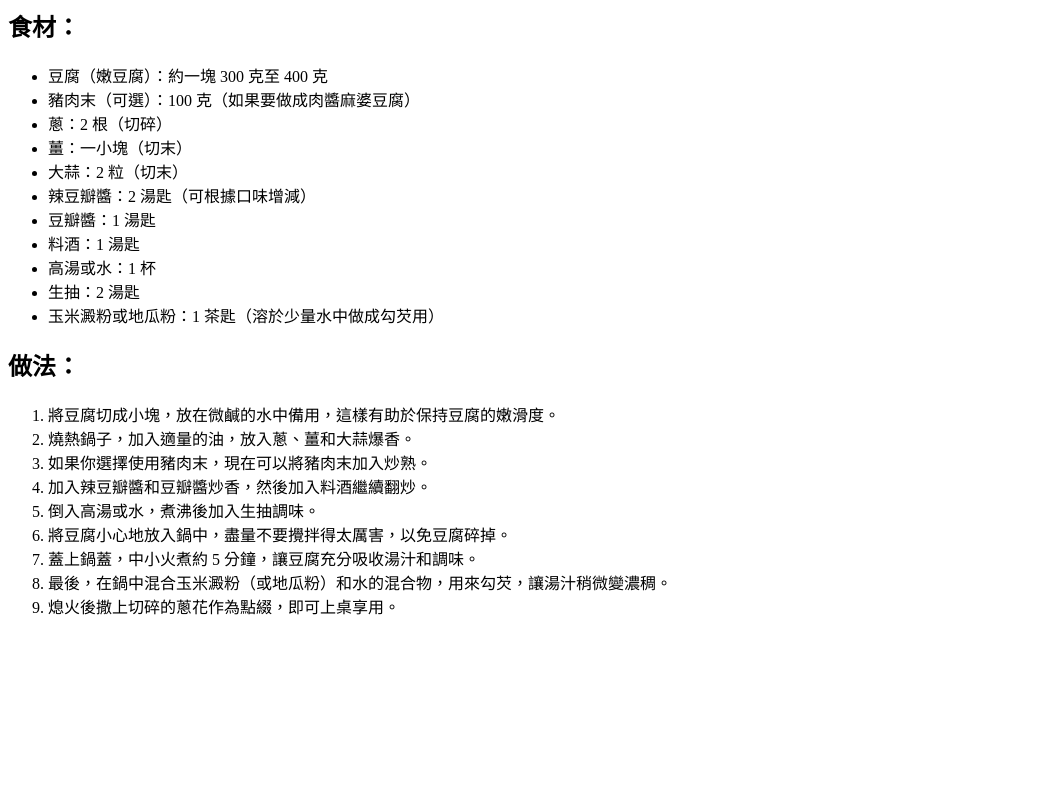
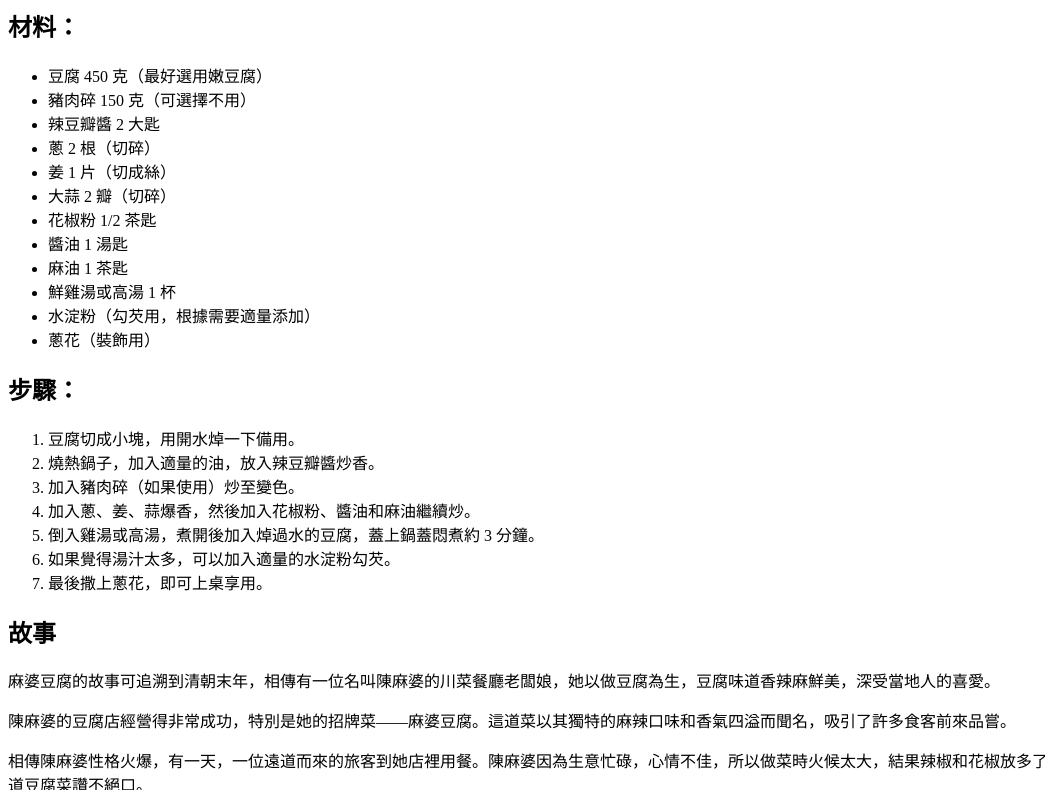
Before and after one commit to chinte8688/20231215-01, a plain HTML site: page 3rd.html in a window 1280 px wide. Shown: the part 81-871 px from the top of the page, without its empty margins (0-1045 px from the left). Before the commit the page ends 800 px from the top, so only its background shows below. Drawn offline with Linux system fonts and the light colour scheme.

Commit message:
Add files via upload

```diff
--- a/3rd.html
+++ b/3rd.html
@@ -1,37 +1,46 @@
 <!DOCTYPE html>
-<html lang="zh-Hant">
+<html>
 <head>
-  <meta charset="UTF-8">
   <title>麻婆豆腐食譜</title>
 </head>
 <body>
-  <h1>麻婆豆腐食譜</h1>
-  <h2>食材：</h2>
-  <ul>
-    <li>豆腐（嫩豆腐）：約一塊 300 克至 400 克</li>
-    <li>豬肉末（可選）：100 克（如果要做成肉醬麻婆豆腐）</li>
-    <li>蔥：2 根（切碎）</li>
-    <li>薑：一小塊（切末）</li>
-    <li>大蒜：2 粒（切末）</li>
-    <li>辣豆瓣醬：2 湯匙（可根據口味增減）</li>
-    <li>豆瓣醬：1 湯匙</li>
-    <li>料酒：1 湯匙</li>
-    <li>高湯或水：1 杯</li>
-    <li>生抽：2 湯匙</li>
-    <li>玉米澱粉或地瓜粉：1 茶匙（溶於少量水中做成勾芡用）</li>
-  </ul>
-  <h2>做法：</h2>
-  <ol>
-    <li>將豆腐切成小塊，放在微鹹的水中備用，這樣有助於保持豆腐的嫩滑度。</li>
-    <!-- 其餘步驟類似，這裡只顯示前幾步 -->
-    <li>燒熱鍋子，加入適量的油，放入蔥、薑和大蒜爆香。</li>
-    <li>如果你選擇使用豬肉末，現在可以將豬肉末加入炒熟。</li>
-    <li>加入辣豆瓣醬和豆瓣醬炒香，然後加入料酒繼續翻炒。</li>
-    <li>倒入高湯或水，煮沸後加入生抽調味。</li>
-    <li>將豆腐小心地放入鍋中，盡量不要攪拌得太厲害，以免豆腐碎掉。</li>
-    <li>蓋上鍋蓋，中小火煮約 5 分鐘，讓豆腐充分吸收湯汁和調味。</li>
-    <li>最後，在鍋中混合玉米澱粉（或地瓜粉）和水的混合物，用來勾芡，讓湯汁稍微變濃稠。</li>
-    <li>熄火後撒上切碎的蔥花作為點綴，即可上桌享用。</li>
-  </ol>
+
+<h1>麻婆豆腐食譜</h1>
+
+<h2>材料：</h2>
+<ul>
+  <li>豆腐 450 克（最好選用嫩豆腐）</li>
+  <li>豬肉碎 150 克（可選擇不用）</li>
+  <li>辣豆瓣醬 2 大匙</li>
+  <li>蔥 2 根（切碎）</li>
+  <li>姜 1 片（切成絲）</li>
+  <li>大蒜 2 瓣（切碎）</li>
+  <li>花椒粉 1/2 茶匙</li>
+  <li>醬油 1 湯匙</li>
+  <li>麻油 1 茶匙</li>
+  <li>鮮雞湯或高湯 1 杯</li>
+  <li>水淀粉（勾芡用，根據需要適量添加）</li>
+  <li>蔥花（裝飾用）</li>
+</ul>
+
+<h2>步驟：</h2>
+<ol>
+  <li>豆腐切成小塊，用開水焯一下備用。</li>
+  <li>燒熱鍋子，加入適量的油，放入辣豆瓣醬炒香。</li>
+  <li>加入豬肉碎（如果使用）炒至變色。</li>
+  <li>加入蔥、姜、蒜爆香，然後加入花椒粉、醬油和麻油繼續炒。</li>
+  <li>倒入雞湯或高湯，煮開後加入焯過水的豆腐，蓋上鍋蓋悶煮約 3 分鐘。</li>
+  <li>如果覺得湯汁太多，可以加入適量的水淀粉勾芡。</li>
+  <li>最後撒上蔥花，即可上桌享用。</li>
+</ol>
+
+<h2>故事</h2>
+<p>麻婆豆腐的故事可追溯到清朝末年，相傳有一位名叫陳麻婆的川菜餐廳老闆娘，她以做豆腐為生，豆腐味道香辣麻鮮美，深受當地人的喜愛。</p>
+<p>陳麻婆的豆腐店經營得非常成功，特別是她的招牌菜——麻婆豆腐。這道菜以其獨特的麻辣口味和香氣四溢而聞名，吸引了許多食客前來品嘗。</p>
+<p>相傳陳麻婆性格火爆，有一天，一位遠道而來的旅客到她店裡用餐。陳麻婆因為生意忙碌，心情不佳，所以做菜時火候太大，結果辣椒和花椒放多了。而這位客人剛好愛吃辣，對這道豆腐菜讚不絕口。</p>
+<p>陳麻婆非常高興，開始模仿這種辣味，逐漸形成了現在大家所熟悉的麻婆豆腐。後來，麻婆豆腐因其獨特口味迅速傳播開來，成為了川菜中最具代表性和受歡迎的菜式之一，也在世界各地廣受歡迎。</p>
+<p>這道菜的名字「麻婆」即取自陳麻婆的名字，至今仍被人們傳頌。这个故事也讓人更加喜歡這一道美味的川菜。</p>
+
+
 </body>
 </html>
```
Also changed, not shown: 2nd.html (+5 -2 lines), 4th.html (added, +39 -0 lines), index.html (+5 -2 lines), bg002.jfif (added), bg003.jpeg (added).
